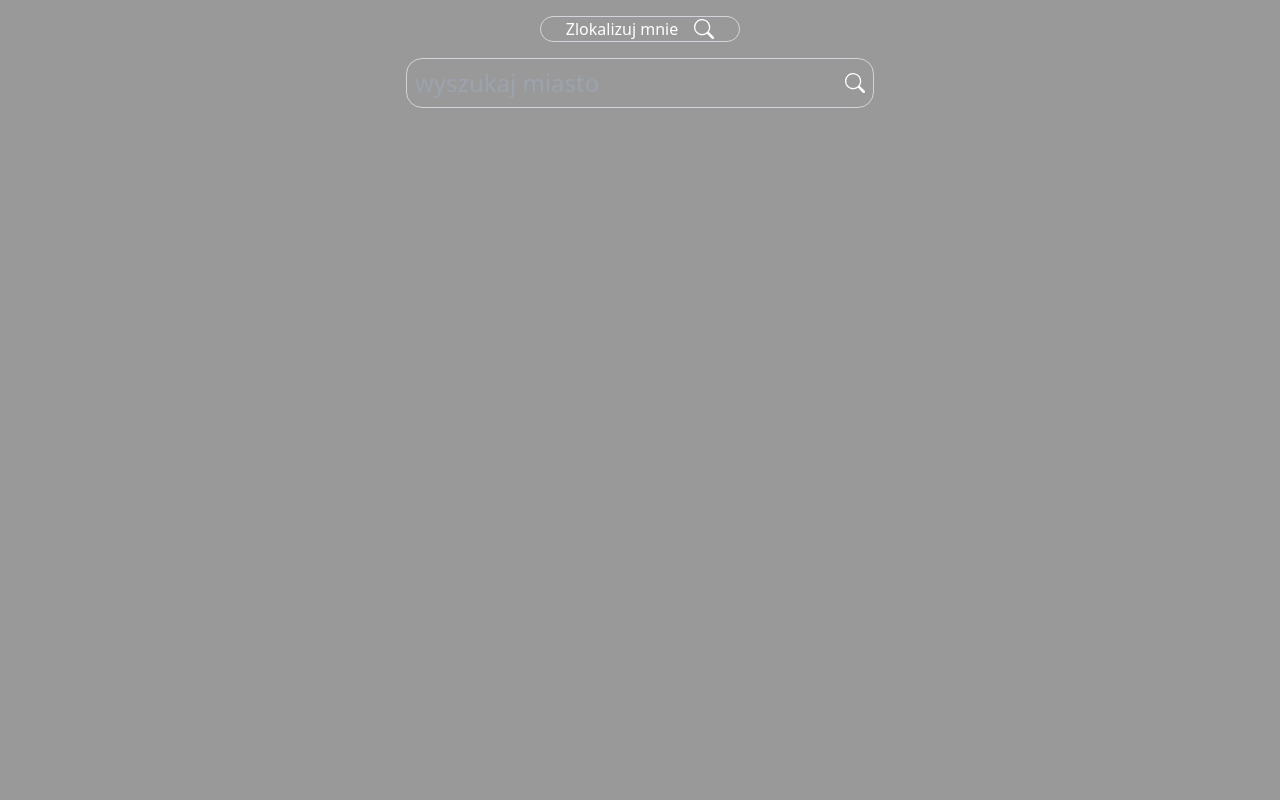
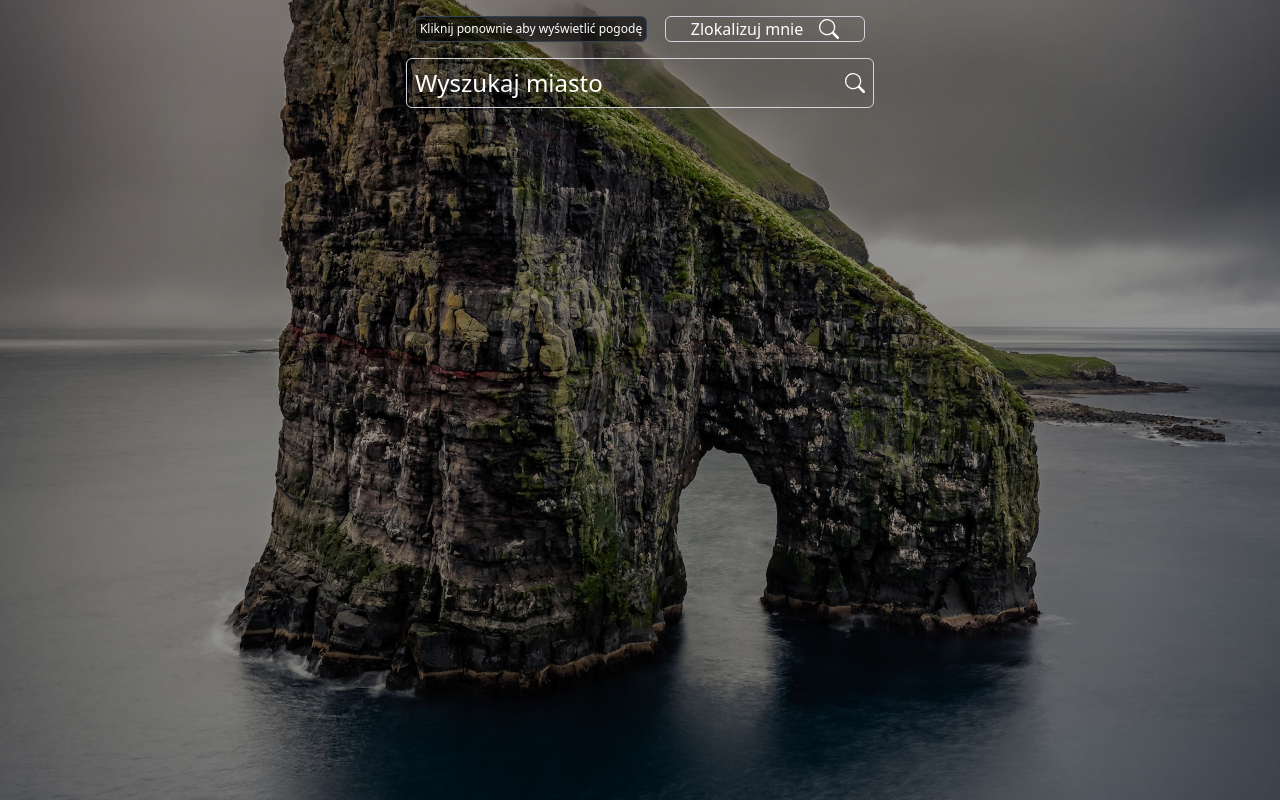
Before and after one commit to ZwirekPL/WeatherApp-Next, a Next.js app in the folder my-app/: page / in a window 1280 px wide. Both pictures are taken after a click on the button "Zlokalizuj mnie". Built offline with nearby package versions, Linux system fonts and the light colour scheme; no server answers.

Commit message:
add static img. delete spinner.

```diff
--- a/my-app/components/Spinner.jsx
+++ /dev/null
@@ -1,10 +0,0 @@
-import React from 'react'
-import Image from 'next/image';
-
-const Spinner = () => {
-  return (
-    <div>Spinner</div>
-  )
-}
-
-export default Spinner
--- a/my-app/components/Weather.jsx
+++ b/my-app/components/Weather.jsx
@@ -2,8 +2,9 @@ import React from 'react'
 import Image from 'next/image';
 
 const Weather = ({data}) => {
-    console.log(data);
+    // console.log(data);
   return (
+
     <div className='relative flex flex-col justify-between max-w-[500px] w-full h-[80vh] m-auto p-4 text-gray-300 z-10'>
       {/* Top */}
       <div className='relative flex justify-between pt-6'>
@@ -20,14 +21,14 @@ const Weather = ({data}) => {
       </div>
       {/* Bottom */}
 
-<div className='bg-black/50 relative p-8 rounded-md'>
+<div className='bg-black/70 relative p-8 rounded-md'>
     <p className='text-2xl text-center pb-6'>Aktualne informacje dla miasta: <b>{data.name}</b></p>
     <div className='flex justify-center text-center'>
         <div className='flex flex-col basis-1/3'>
             <p className='font-bold text-2xl'>{data.main.feels_like.toFixed(0)}&#176;</p>
             <p className='text-xl'>Temperatura odczuwalna</p>
         </div>
-        <div className='flex flex-col basis-1/3'>
+        <div className='flex flex-col basis-1/3 '>
             <p className='font-bold text-2xl'>{data.main.humidity}%</p>
             <p className='text-xl'>Wilgotność</p>
         </div>
--- a/my-app/next.config.js
+++ b/my-app/next.config.js
@@ -5,6 +5,6 @@ const nextConfig = {
 
 module.exports = {
   images: {
-    domains: ["openweathermap.org"],
+    domains: ["images.unsplash.com", "openweathermap.org"],
   },
 };
--- a/my-app/pages/index.js
+++ b/my-app/pages/index.js
@@ -4,29 +4,20 @@ import axios from "axios";
 import { useState } from "react";
 import { BsSearch } from "react-icons/bs";
 import Weather from "../components/Weather.jsx";
-import Spinner from "../components/Spinner.jsx";
+import bgImg from "../pages/img/weather.jpg";
 
 export default function Home() {
   const [city, setCity] = useState("");
   const [weather, setWeather] = useState({});
-  const [loading, setLoading] = useState(false);
+  const [click, setClick] = useState(false);
   const [lat, setLat] = useState("");
   const [lon, setLon] = useState("");
 
   const urlLoc = `https://api.openweathermap.org/data/2.5/weather?lat=${lat}&lon=${lon}&appid=${process.env.NEXT_PUBLIC_WEATHER_KEY}&lang=pl&units=metric`;
   const url = `https://api.openweathermap.org/data/2.5/weather?q=${city}&appid=${process.env.NEXT_PUBLIC_WEATHER_KEY}&lang=pl&units=metric`;
 
-  const getLoc = () => {
-    navigator.geolocation
-      ? navigator.geolocation.getCurrentPosition(getCoordinates)
-      : alert("Geolocation is not supported by this browser.");
-  };
-  const getCoordinates = (coordinates) => {
-    setLat(`${coordinates.coords.latitude.toFixed(4)}`);
-    setLon(`${coordinates.coords.longitude.toFixed(4)}`);
-
-    setLoading(true);
-    axios.get(urlLoc).then(
+  const getInfo = (path) => {
+    axios.get(path).then(
       (res) => {
         setWeather(res.data);
         console.log(res.data);
@@ -36,32 +27,29 @@ export default function Home() {
       }
     );
     setCity("");
-    setLoading(false);
+  };
+
+  const getLoc = () => {
+    navigator.geolocation
+      ? navigator.geolocation.getCurrentPosition(getCoordinates)
+      : alert("Geolocation is not supported by this browser.");
+    setClick(!click);
+  };
+
+  const getCoordinates = (coordinates) => {
+    setLat(`${coordinates.coords.latitude.toFixed(4)}`);
+    setLon(`${coordinates.coords.longitude.toFixed(4)}`);
+    getInfo(urlLoc);
   };
   const handleChange = (e) => {
     setCity(e.target.value);
-    console.log(e.target.value);
+    // console.log(e.target.value);
   };
   const fetchWeather = (e) => {
     e.preventDefault();
-    setLoading(true);
-    axios.get(url).then(
-      (res) => {
-        setWeather(res.data);
-        console.log(res.data);
-      },
-      (err) => {
-        console.log(err.data);
-      }
-    );
-    setCity("");
-    setLoading(false);
+    getInfo(url);
   };
 
-  console.log(lon, lat);
-  if (loading) {
-    return <Spinner />;
-  } else {
   return (
     <>
       <Head>
@@ -71,9 +59,15 @@ export default function Home() {
         <link rel="icon" href="/favicon.ico" />
       </Head>
       <div className="absolute top-0 left-0 right-0 bottom-0 bg-black/40 z-[1]" />
+      <Image src={bgImg} fill className="object-cover" alt="/" />
       <div className="relative flex justify-between items-center max-w-[500px] w-full m-auto pt-4 px-4 text-white z-10 ">
+        {click && (
+          <div className="bg-black/60 border border-slate-700 rounded-md p-1 m-auto">
+            <p className="text-xs">Kliknij ponownie aby wyświetlić pogodę</p>
+          </div>
+        )}
         <button
-            className="relative flex justify-center items-center max-w-[200px] w-full m-auto text-white z-10 bg-transparent border border-gray-300 text-white rounded-2xl hover:bg-green-700"
+          className="relative flex justify-center items-center max-w-[200px] w-full m-auto text-white z-10 bg-transparent border border-gray-300 rounded-md hover:bg-green-700/80 "
           onClick={getLoc}
         >
           <p className="pr-4">Zlokalizuj mnie</p>
@@ -83,13 +77,13 @@ export default function Home() {
       <div className="relative flex flex-col justify-between items-center max-w-[500px] w-full m-auto pt-4 px-4 text-white z-10">
         <form
           onSubmit={fetchWeather}
-            className="flex justify-between items-center w-full m-auto p-2 bg-transparent border border-gray-300 text-white rounded-2xl"
+          className="flex justify-between items-center w-full m-auto p-2 bg-transparent border border-gray-300 text-white rounded-md"
         >
           <div className="flex flex-row justify-between w-full">
             <input
-                placeholder="wyszukaj miasto"
+              placeholder="Wyszukaj miasto"
               type="text"
-                className="bg-transparent border-none text-white focus:outline-none text-2xl"
+              className="bg-transparent border-none text-white placeholder:text-white focus:outline-none text-2xl"
               onChange={handleChange}
             />
             <button onClick={fetchWeather}>
@@ -102,4 +96,3 @@ export default function Home() {
     </>
   );
 }
-}
```
Also changed, not shown: my-app/pages/img/weather.jpg (added). Lines whose indentation alone changed are shown as unchanged.
